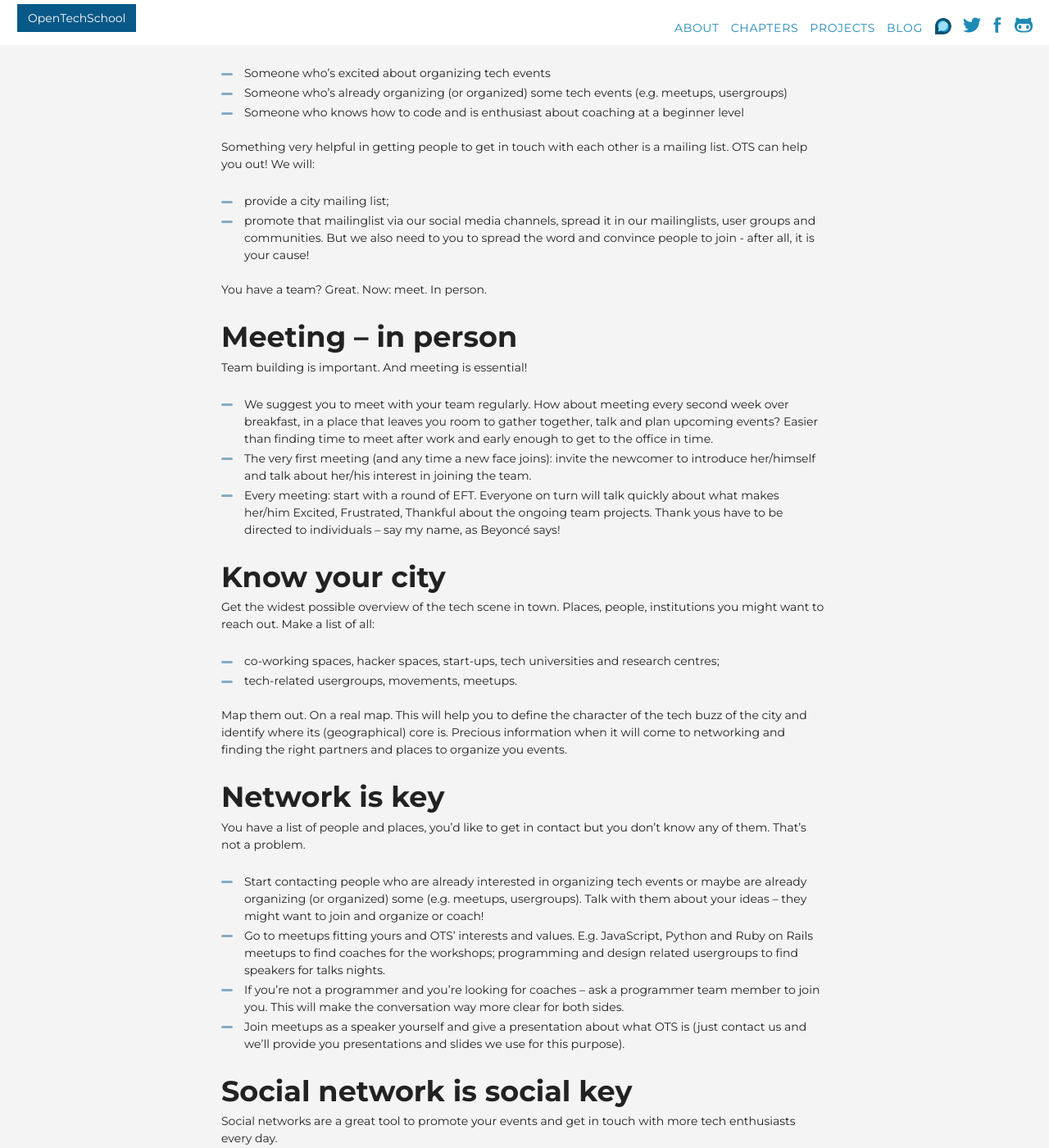
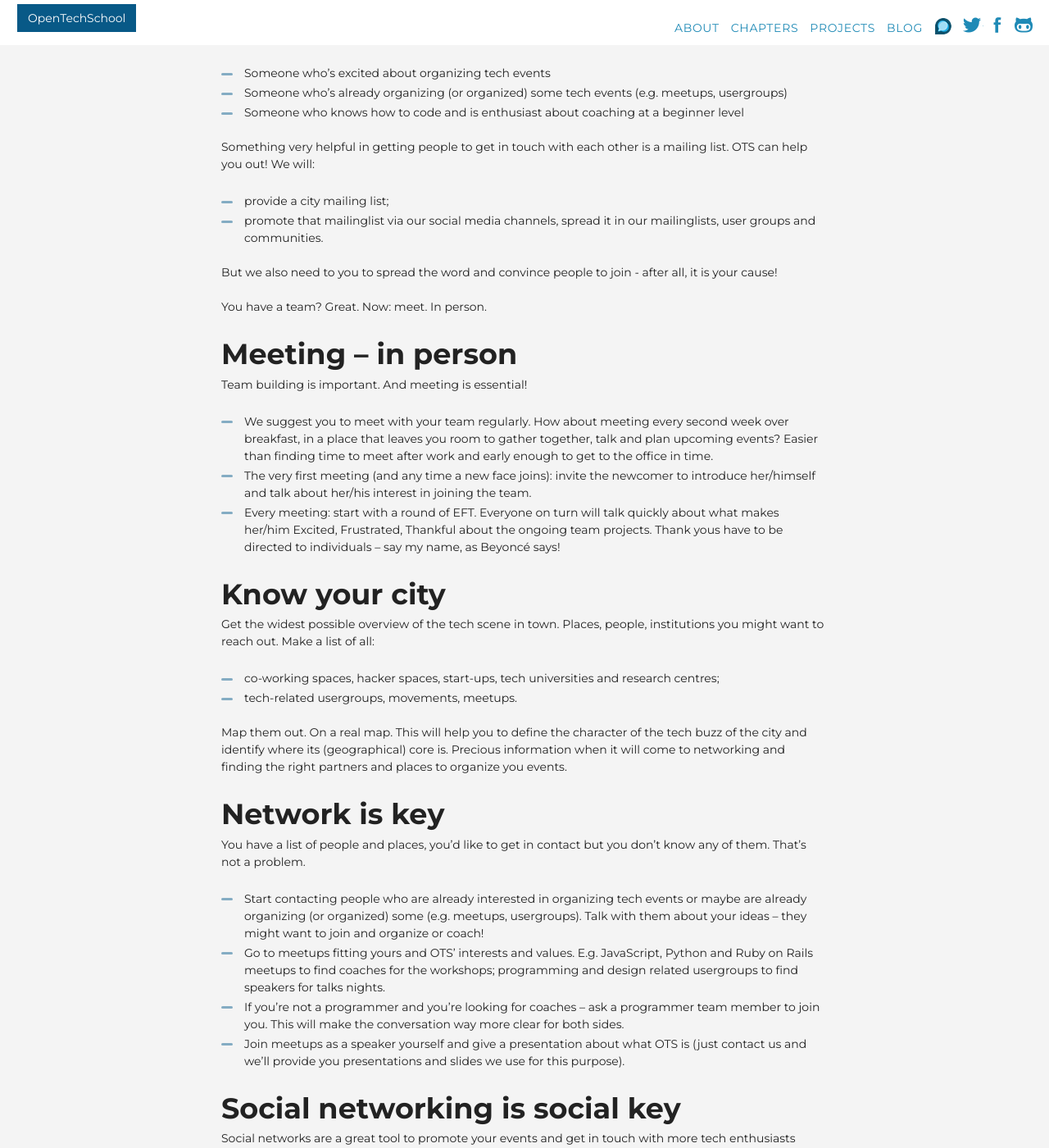
Before and after one commit to OpenTechSchool/www.opentechschool.org, a Jekyll site: the page built from handbooks/city-blueprint.md, in a window 1280 px wide and 1400 px high, scrolled down 744 px. Shown: the whole window at 82% size. Built offline with Jekyll 4.4.1, drawn with Linux system fonts in a browser that asks for light colours; nearby versions of some CDN libraries.

Commit message:
Correct bullet points on blueprint
Helps #198

```diff
--- a/handbooks/city-blueprint.md
+++ b/handbooks/city-blueprint.md
@@ -11,42 +11,53 @@
 
 
 # Teaming up
+
 Get a team together. Good team members?
+
  * Someone who's excited about organizing tech events
  * Someone who's already organizing (or organized) some tech events (e.g. meetups, usergroups)
  * Someone who knows how to code and is enthusiast about coaching at a beginner level
 
 Something very helpful in getting people to get in touch with each other is a mailing list.
 OTS can help you out! We will:
+
  * provide a city mailing list;
  * promote that mailinglist via our social media channels, spread it in our mailinglists, user groups and communities.
+
 But we also need to you to spread the word and convince people to join - after all, it is your cause!
 
 You have a team? Great. Now: meet. In person.
 
 # Meeting – in person
+
 Team building is important. And meeting is essential!
+
  * We suggest you to meet with your team regularly. How about meeting every second week over breakfast, in a place that leaves you room to gather together, talk and plan upcoming events? Easier than finding time to meet after work and early enough to get to the office in time.
-* The very first meeting (and any time a new face joins): invite the newcomer to introduce her/himself and talk about her/his interest in joining the team.
-* Every meeting: start with a round of EFT. Everyone on turn will talk quickly about what makes her/him Excited, Frustrated, Thankful about the ongoing team projects. Thank yous have to be directed to individuals – say my name, as Beyoncé says!
+ * The very first meeting (and any time a new face joins): invite the newcomer to introduce her/himself and talk about her/his interest in joining the team.
+ * Every meeting: start with a round of EFT. Everyone on turn will talk quickly about what makes her/him Excited, Frustrated, Thankful about the ongoing team projects. Thank yous have to be directed to individuals – say my name, as Beyoncé says!
 
 # Know your city
+
 Get the widest possible overview of the tech scene in town. Places, people, institutions you might want to reach out. Make a list of all:
+
  * co-working spaces, hacker spaces, start-ups, tech universities and research centres;
  * tech-related usergroups, movements, meetups.
 
 Map them out. On a real map. This will help you to define the character of the tech buzz of the city and identify where its (geographical) core is. Precious information when it will come to networking and finding the right partners and places to organize you events.
 
 # Network is key
+
 You have a list of people and places, you'd like to get in contact but you don't know any of them. That's not a problem.
+
  * Start contacting people who are already interested in organizing tech events or maybe are already organizing (or organized) some (e.g. meetups, usergroups). Talk with them about your ideas – they might want to join and organize or coach!
  * Go to meetups fitting yours and OTS' interests and values. E.g. JavaScript, Python and Ruby on Rails meetups to find coaches for the workshops; programming and design related usergroups to find speakers for talks nights.
  * If you're not a programmer and you're looking for coaches – ask a programmer team member to join you. This will make the conversation way more clear for both sides.
  * Join meetups as a speaker yourself and give a presentation about what OTS is (just contact us and we'll provide you presentations and slides we use for this purpose).
 
+# Social networking is social key
 
-# Social network is social key
 Social networks are a great tool to promote your events and get in touch with more tech enthusiasts every day.
+
  * OTS has its own (global) Facebook and Twitter profiles and in addition to this, we'll provide a localized OTS Twitter account for your city.
  * Our blog is your blog. Write posts about your events and announcement and we'll be happy to publish them!
  * Document everything: pictures can be tweeted, posted on Facebook (new event, new album!) and uploaded to your Meetup page.
```
